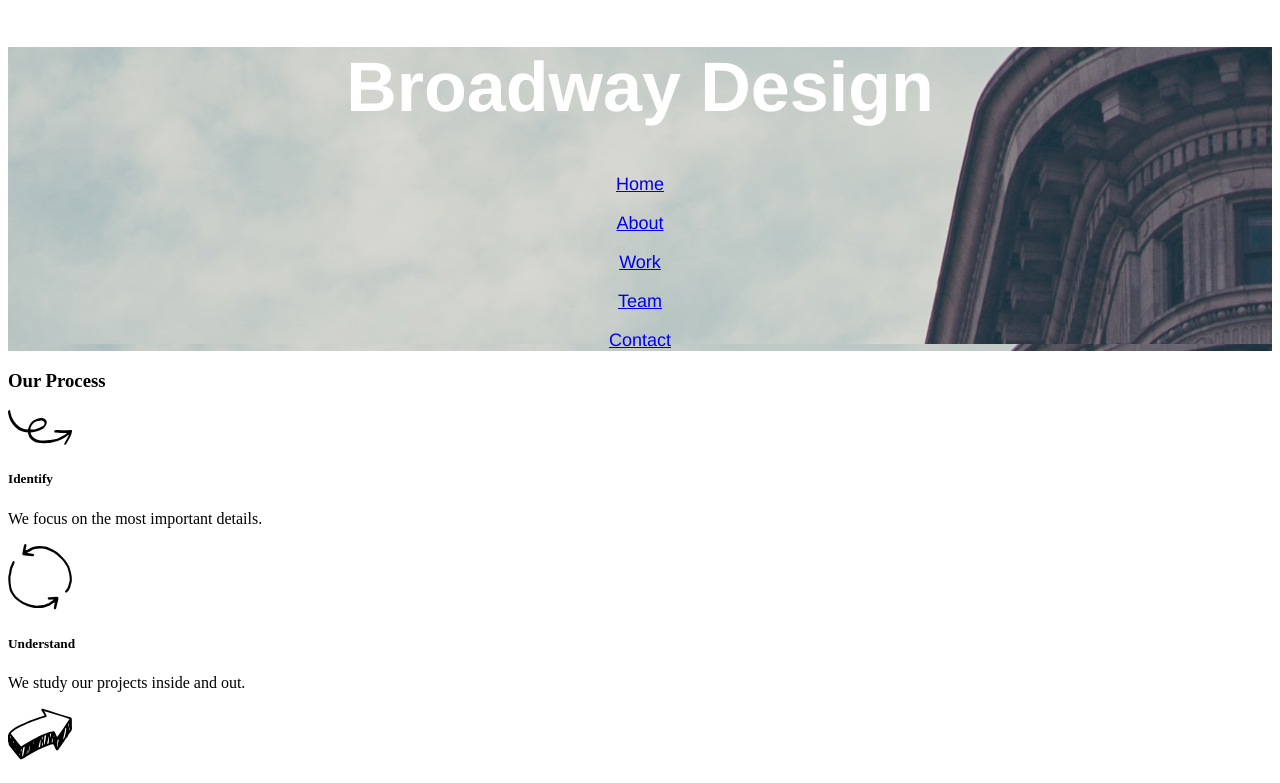
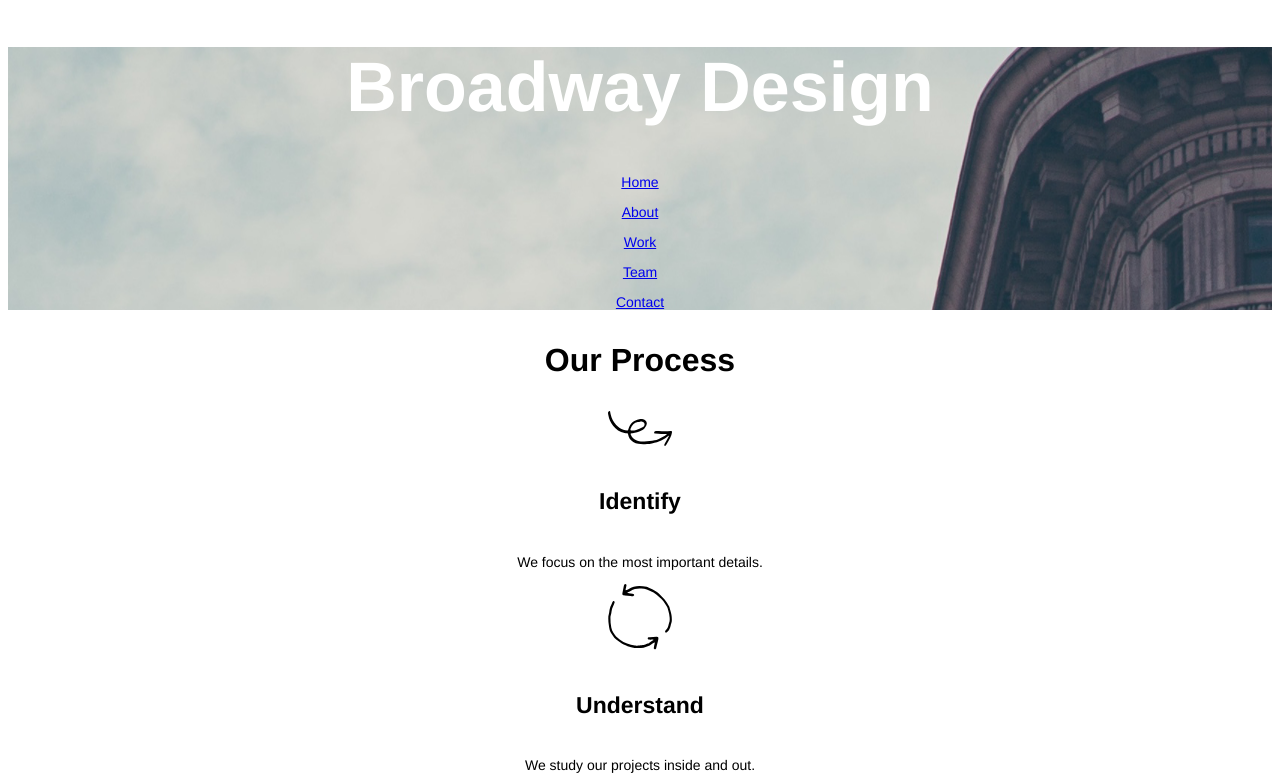
Before and after one commit to mgibbons8592/broadway, a plain HTML site: page index.html in a window 1280 px wide. Shown: the top 783 px of the page. Drawn offline with Linux system fonts and the light colour scheme.

Commit message:
Second section.

```diff
--- a/resources/css/style.css
+++ b/resources/css/style.css
@@ -12,3 +12,26 @@
   text-align: center;
   background-image: url('../images/the-flatiron-building.png');
 }
+
+#process {
+  font-family: Helvetica;
+  font-size: 32px;
+  font-weight: bold;
+  text-align: center;
+}
+
+.strategy {
+  font-family: helvetica;
+  font-size: 23px;
+  font-weight: bold;
+  text-align: center;
+}
+
+p {
+  font-family: Helvetica;
+  font-size: 14px;
+}
+
+body {
+  text-align: center;
+}
```
